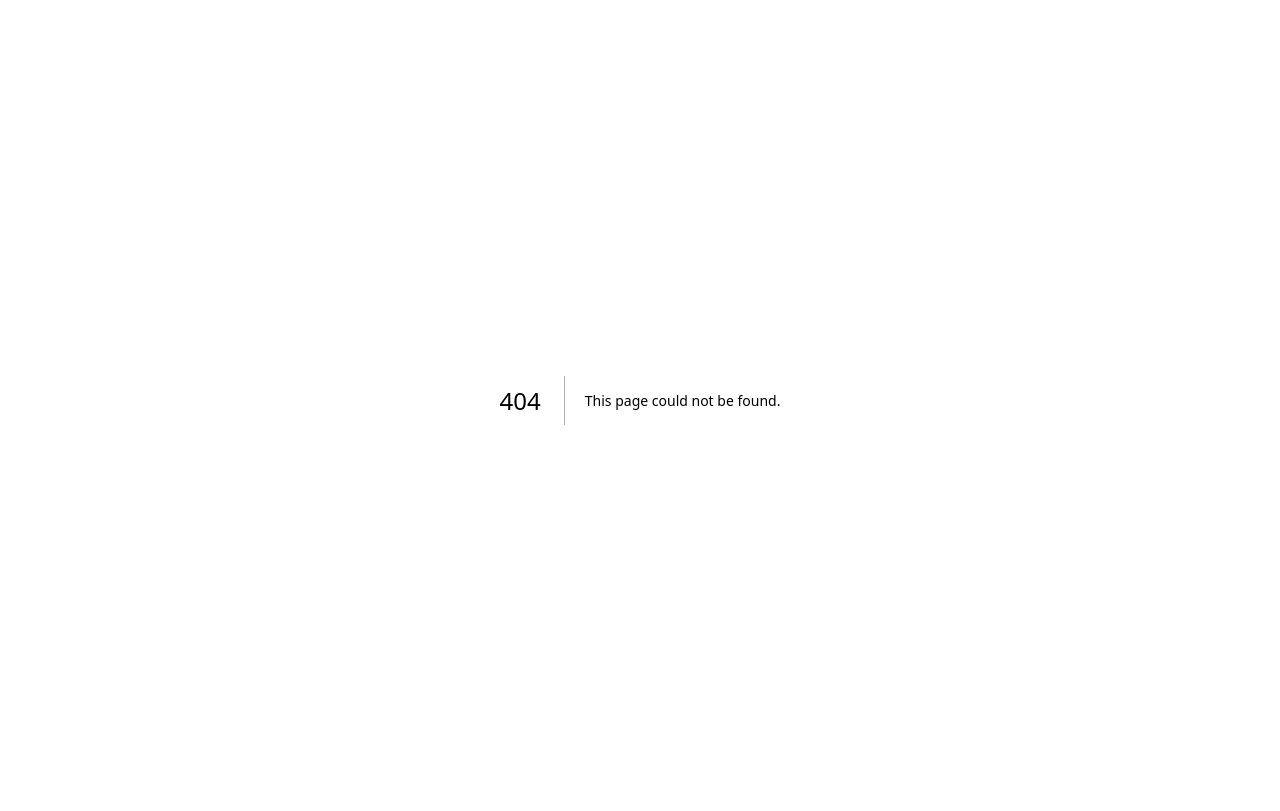
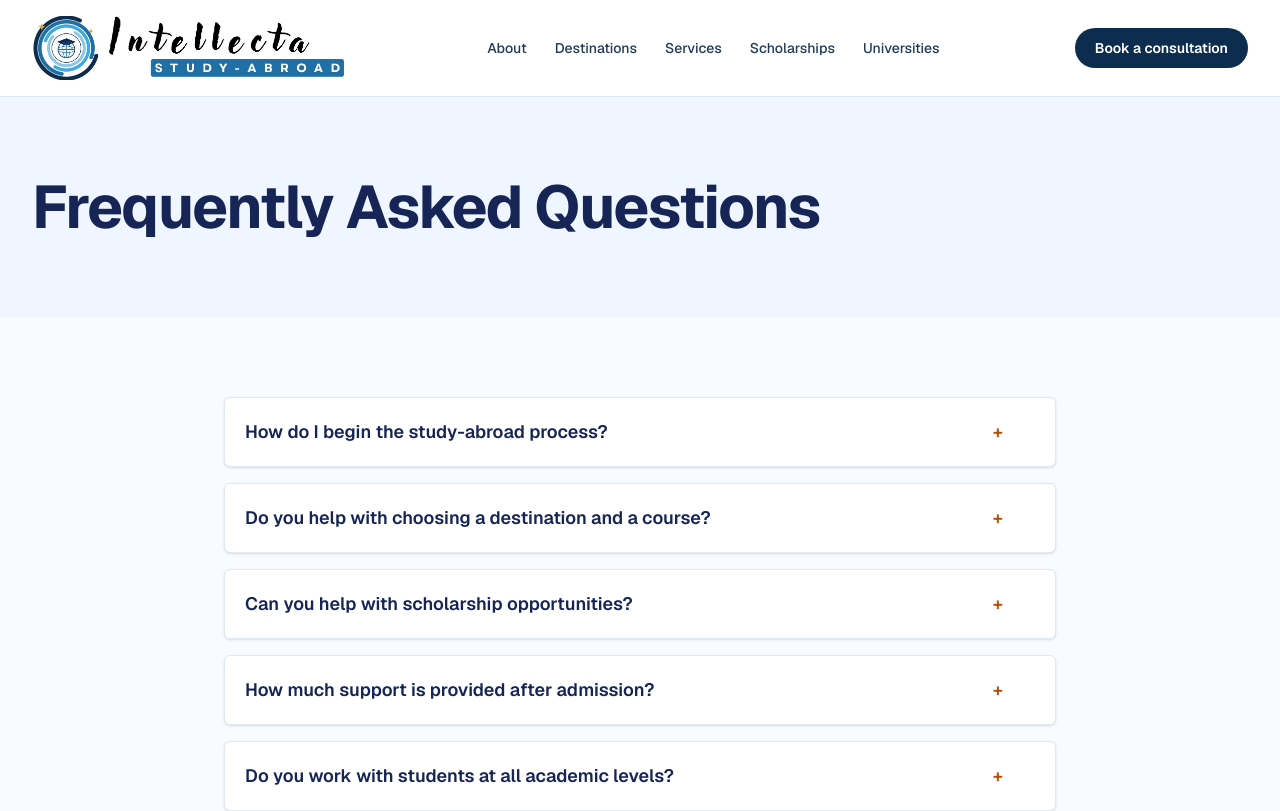
Before and after one commit to konain611/intellecta-study-abroad, a Next.js app: page /faq in a window 1280 px wide. Before the commit this address had no page. Shown: the top 811 px of the page. Built offline with nearby package versions, Linux system fonts and the light colour scheme.

Commit message:
Create page.tsx

```diff
--- /dev/null
+++ b/src/app/faq/page.tsx
@@ -0,0 +1,11 @@
+import type { Metadata } from "next";
+import { FaqPageContent } from "@/components/site-pages";
+
+export const metadata: Metadata = {
+  title: "Frequently Asked Questions | Intellecta International Study Abroad",
+  description: "Answers to common questions about planning to study abroad.",
+};
+
+export default function FaqPage() {
+  return <FaqPageContent />;
+}
```
